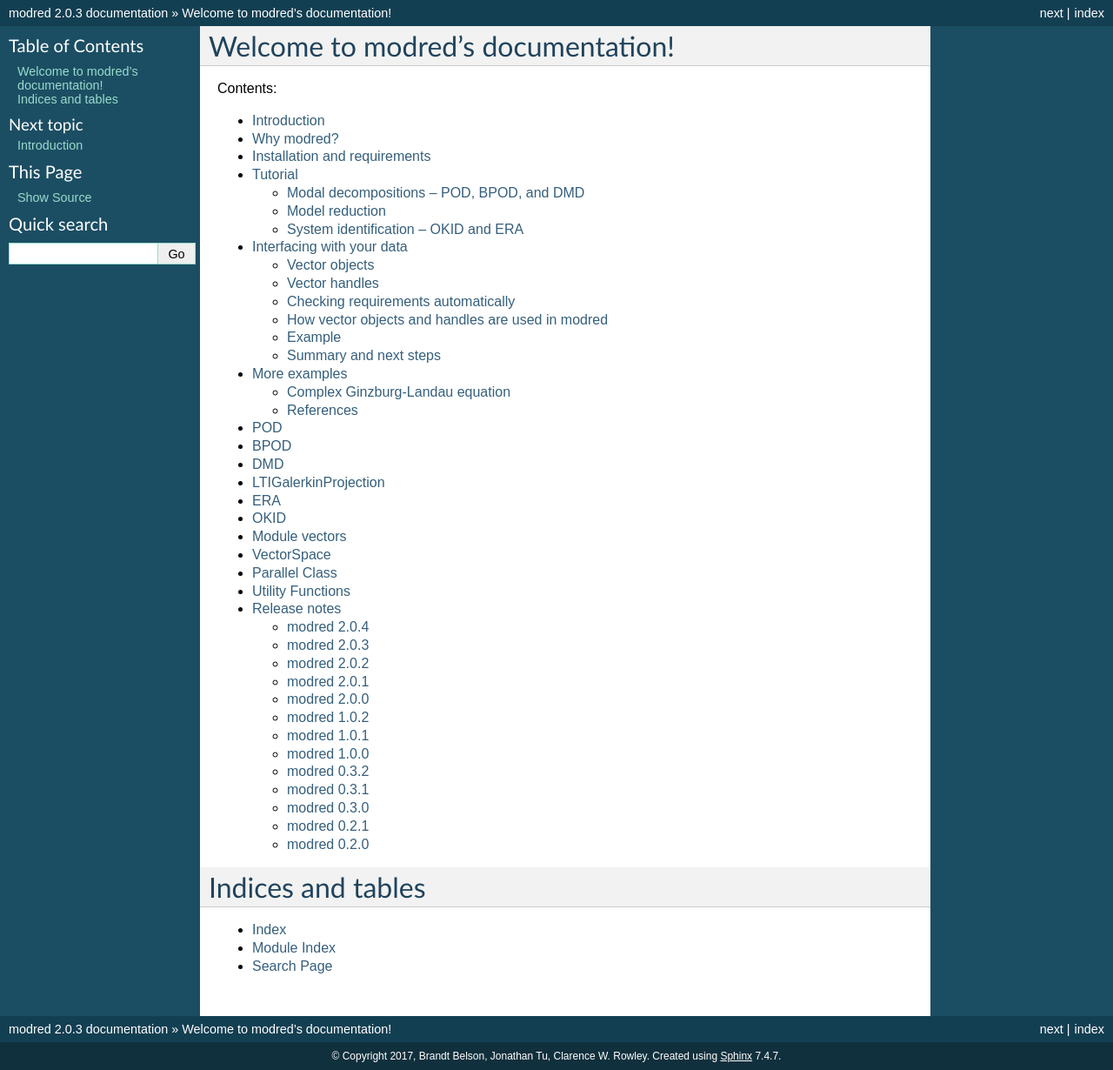
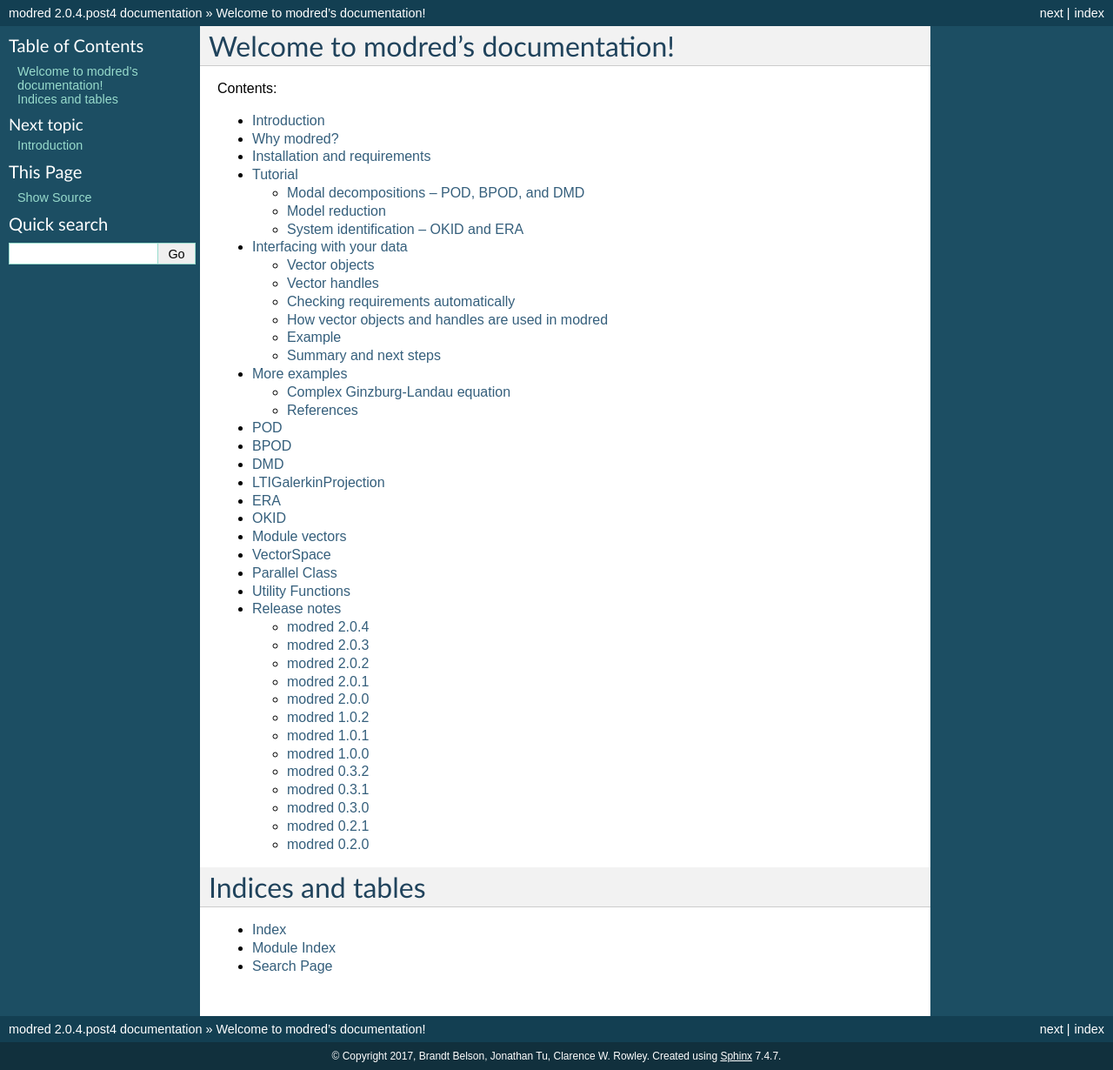
Before and after one commit to belson17/modred, a Sphinx documentation site: the page built from doc/index.rst, in a window 1280 px wide. Shown: the whole page at 87% size. Built offline with Sphinx 7.4.7, drawn with Linux system fonts in a browser that asks for light colours; formulas are drawn with MathJax 3.

Commit message:
Include OKID files in distribution and installation. version upgrade

```diff
--- a/doc/conf.py
+++ b/doc/conf.py
@@ -19,15 +19,7 @@
 #
 import os
 import sys
-# sys.path.insert(0, os.path.abspath('.'))
-# sys.path.insert(0, os.path.join(os.path.dirname(os.path.abspath(__file__)), '..'))
-sys.path.insert(0, os.path.join(os.path.join(os.path.dirname(os.path.abspath(__file__)), '..'), 'examples'))
 # sys.path.insert(0, os.path.join(os.path.join(os.path.dirname(os.path.abspath(__file__)), '..'), 'modred'))
-sys.path.insert(0, os.path.join(os.path.join(os.path.dirname(os.path.abspath(__file__)), '..'), 'modred'))
-sys.path.insert(0, os.path.join(os.path.join(os.path.dirname(os.path.abspath(__file__)), '..'), '..'))
-# sys.path.insert(0, os.path.join(os.path.join(os.path.dirname(os.path.abspath(__file__)), '..'), 'modred'))
-print("Path", sys.path)
-from modred import bpod
 
 # -- General configuration ------------------------------------------------
 
@@ -65,9 +57,9 @@
 # built documents.
 #
 # The short X.Y version.
-version = '2.0.3'
+version = '2.0.4'
 # The full version, including alpha/beta/rc tags.
-release = '2.0.3'
+release = '2.0.4.post4'
 
 # The language for content autogenerated by Sphinx. Refer to documentation
 # for a list of supported languages.
--- a/modred/_version.py
+++ b/modred/_version.py
@@ -11,4 +11,4 @@
 'a' or 'alpha' means alpha version (internal testing),
 'b' or 'beta' means beta version (external testing).
 """
-__version__ = '2.0.4.post3'
+__version__ = '2.0.4.post4'
```
Also changed, not shown: setup.py (+5 -5 lines).
